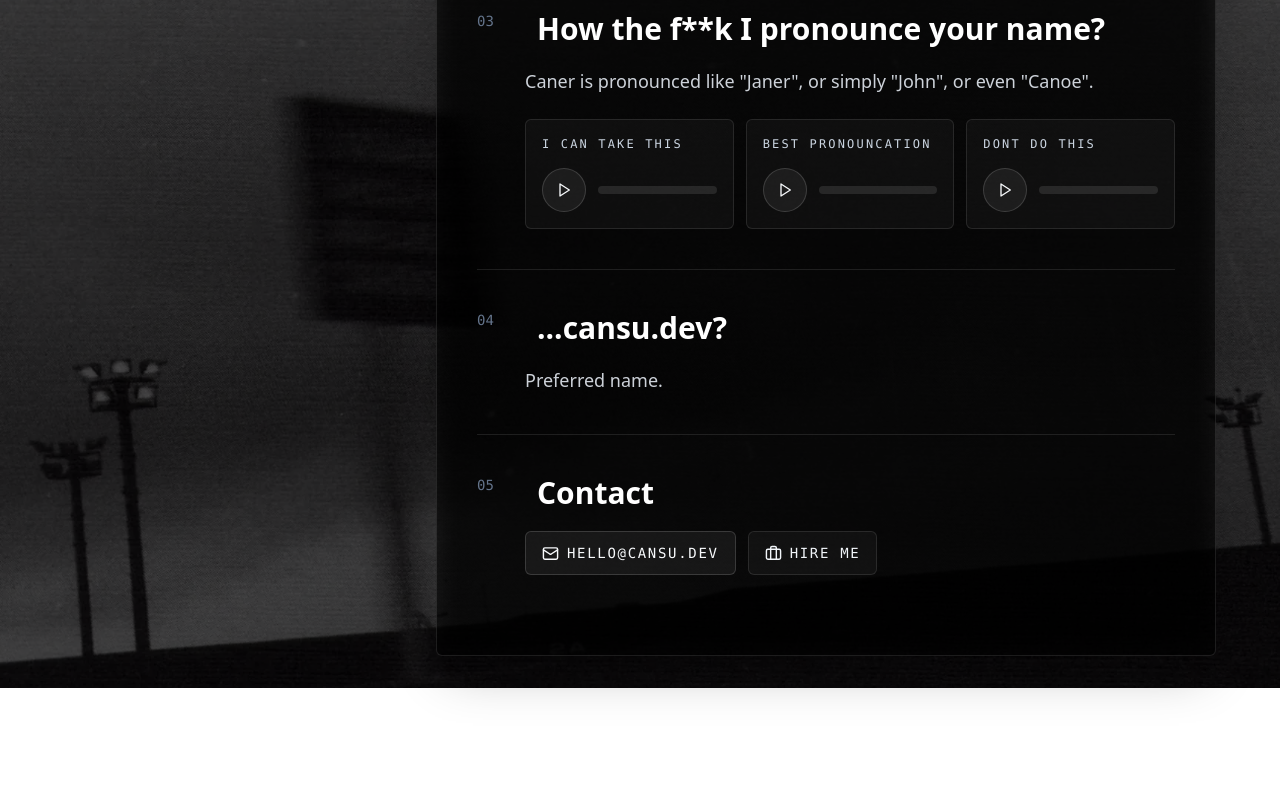
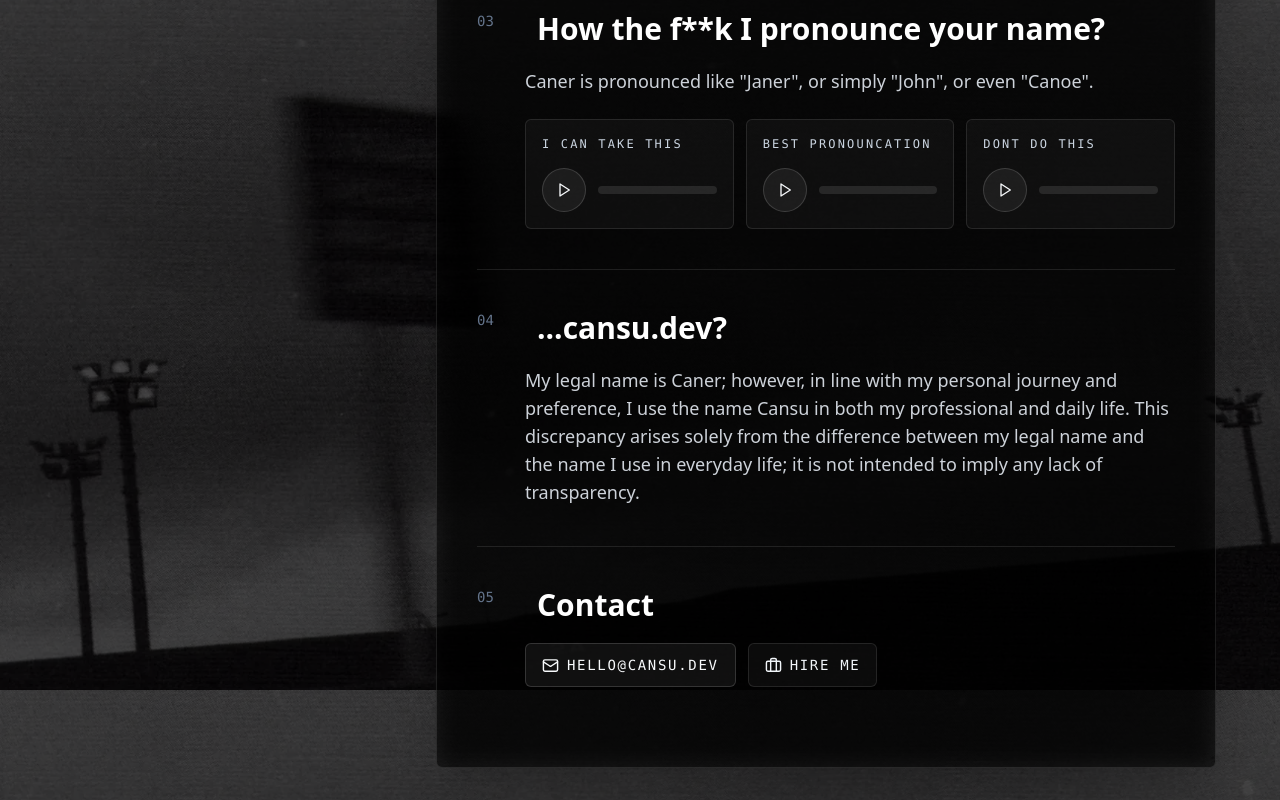
Before and after one commit to caner-cetin/cansu-dev-main, a React (Vite) app: page / in a window 1280 px wide. Shown: the part 910-1710 px from the top of the page. Before the commit the page ends 1598 px from the top, so only its background shows below. Built offline with nearby package versions, Linux system fonts and the light colour scheme.

Commit message:
Update index.tsx

```diff
--- a/src/routes/index.tsx
+++ b/src/routes/index.tsx
@@ -350,7 +350,7 @@ export default function Portfolio() {
 
             <PageSection index="04" title="...cansu.dev?" href="/">
               <p>
-                Preferred name.
+                My legal name is Caner; however, in line with my personal journey and preference, I use the name Cansu in both my professional and daily life. This discrepancy arises solely from the difference between my legal name and the name I use in everyday life; it is not intended to imply any lack of transparency.
               </p>
             </PageSection>
 
```
